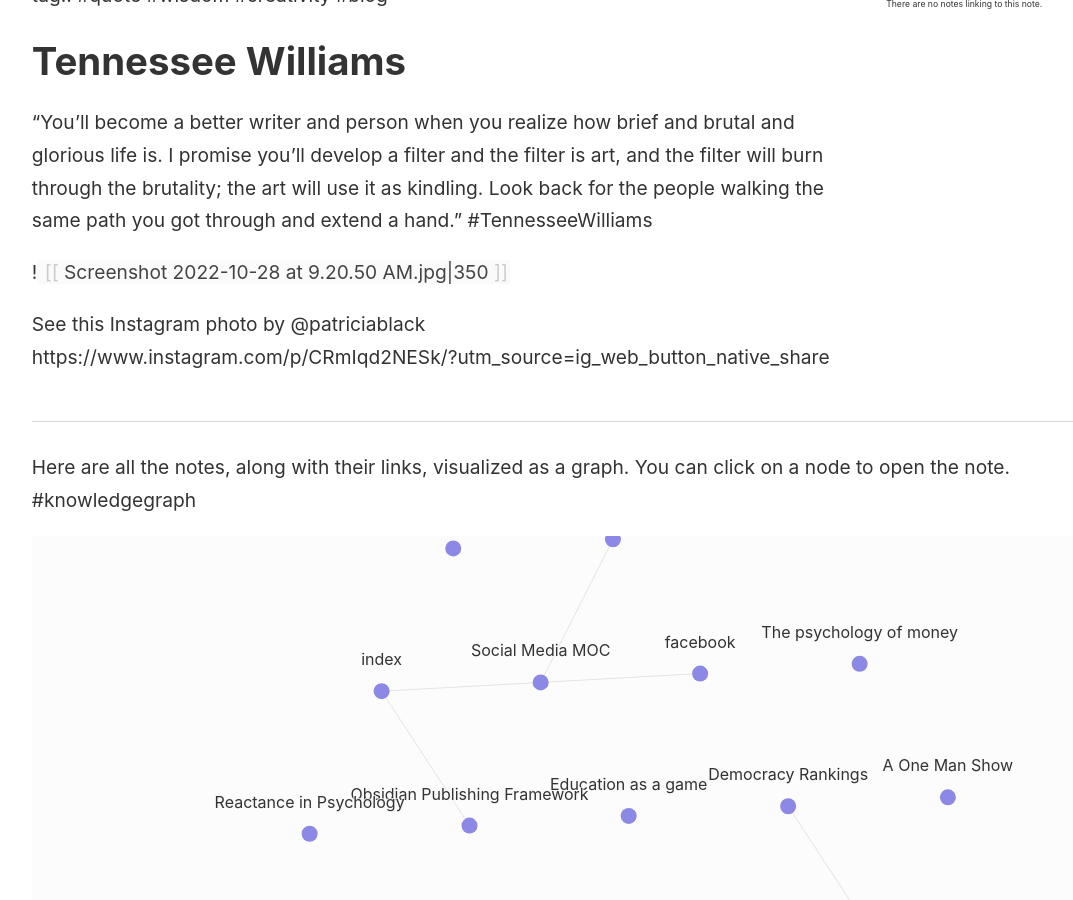
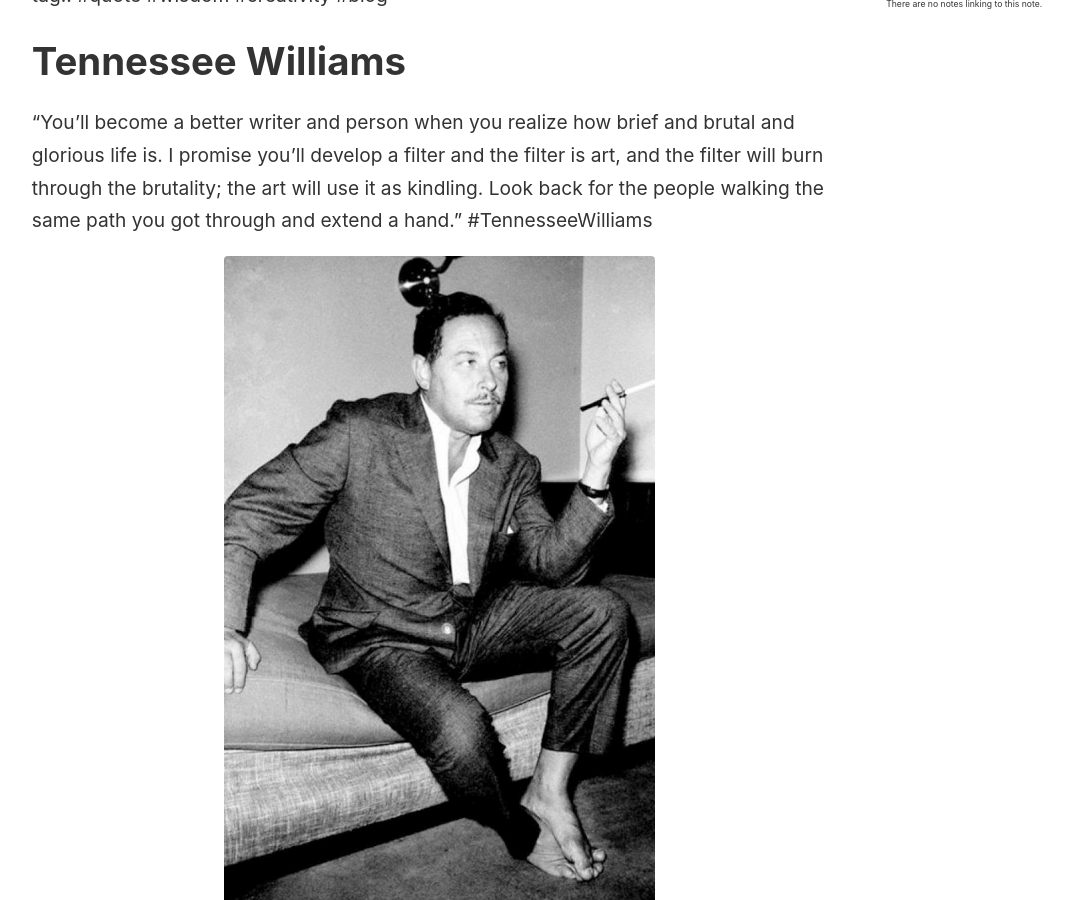
Before and after one commit to sean808080/digital-garden-jekyll, a Jekyll site: the page built from _notes/Tennessee Williams.md, in a window 1280 px wide and 900 px high, scrolled down 297 px. Shown: the whole window, without its empty margins (45-1118 px from the left). Built offline with Jekyll 4.4.1, drawn with Linux system fonts in a browser that asks for light colours; some of the changed text lies outside the part shown.

Commit message:
PUSH NOTE : Tennessee Williams.md

```diff
--- a/_notes/Tennessee Williams.md
+++ b/_notes/Tennessee Williams.md
@@ -11,7 +11,7 @@ tag:: #quote #wisdom #creativity #blog
 #TennesseeWilliams
 
 
-![[Screenshot 2022-10-28 at 9.20.50 AM.jpg|350]]
+![350](../docs/images/Screenshot%202022-10-28%20at%209.20.50%20AM.jpg)
 
 See this Instagram photo by @patriciablack
 https://www.instagram.com/p/CRmIqd2NESk/?utm_source=ig_web_button_native_share
```
